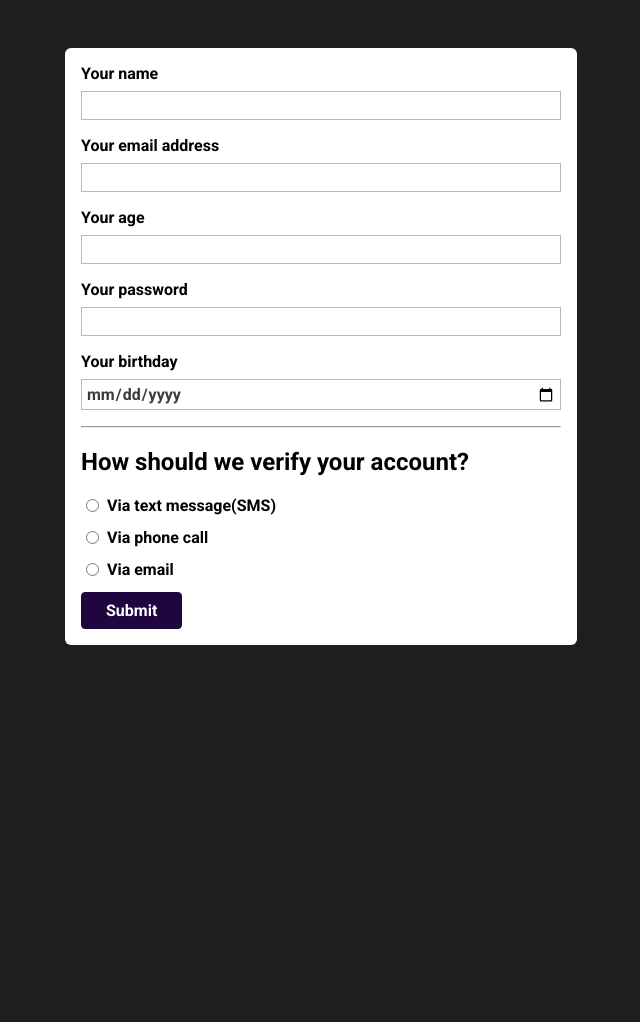
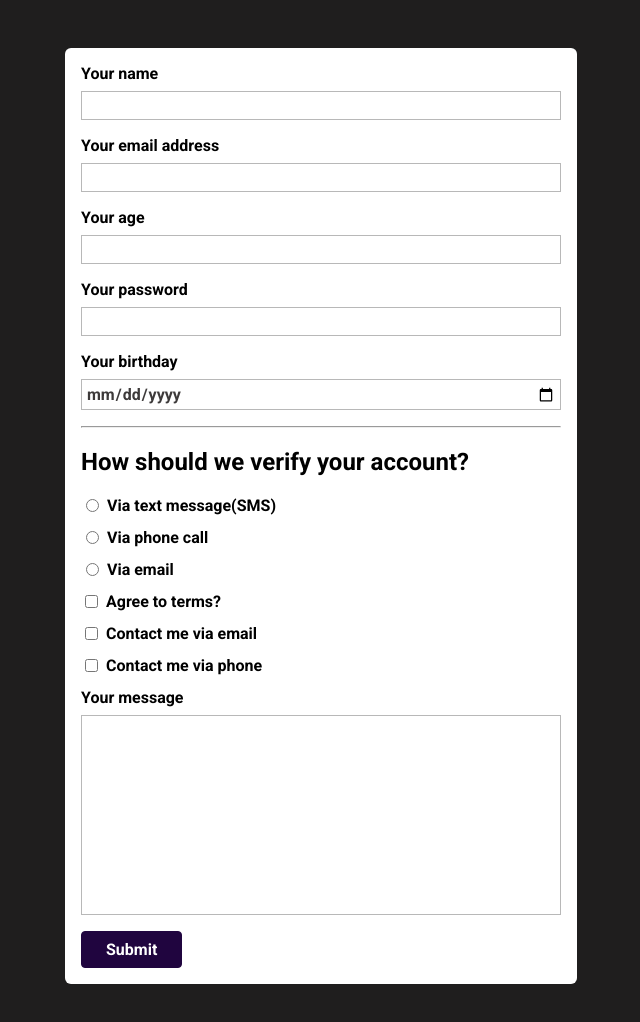
Before and after one commit to lifetime-days-of-code/simple_form, a plain HTML site: page index.html in a window 1280 px wide. Shown: the whole page, without its empty margins (319-959 px from the left). Before the commit the page ends 800 px from the top, so only its background shows below. Drawn offline with Linux system fonts and the light colour scheme.

Commit message:
feat: Add checkbox groups and text area

```diff
--- a/index.html
+++ b/index.html
@@ -52,6 +52,23 @@
       <input type="radio" name="verify" id="verify-email" value="email">
       <label for="verify-email">Via email</label>
     </div>
+    <!--! NOTE--2.3 Here the returned value is 'on' in case of the checkbox being checked or no value at all in case if its NOT.-->
+    <div class="form-control-inline">
+      <input type="checkbox" name="terms" id="agree-terms">
+      <label for="agree-terms">Agree to terms?</label>
+    </div>
+    <!--! NOTE--2.4 With type 'checkbox' when we gave two or more checkboxes the same name, We will be able to select multiple values, but they will be  grouped together when they are send to the server on submit. In case we are grouping two or more checkboxes we should give them a 'value' attribute with identifiers which we can extract on the server later on. We DON'T NEED to specify value if there is only one checkbox because it will return only on or no value at all.-->
+    <div class="form-control-inline">
+      <input type="checkbox" name="contact" id="contact-email" value="email">
+      <label for="contact-email">Contact me via email</label>
+    </div>
+    <div class="form-control-inline">
+      <input type="checkbox" name="contact" id="contact-phone" value="phone">
+      <label for="contact-phone">Contact me via phone</label>
+    </div>
+
+    <label for="usermessage">Your message</label>
+    <textarea name="user-message" id="usermessage" cols="30" rows="10"></textarea>
     <button>Submit</button>
   </form>
   <!--! NOTE--1.8 A difference between GET and POST request. For POST requests any data that is submitted will be part of the request itself. It's kind of a some metadata that's attached to it. For GET requests, the primary idea is not to submit data, and therefore its not encoded in the request, but instead its added to into the URL.By adding a question mark and then key value pairs, where the keys are the identifiers you chose on form elements and the values are the pieces of data that have been entered. And if you haver multiple form elements, these key value pair elements would be separated by '&'' '?key=value&key=value&key=value' -->
--- a/styles.css
+++ b/styles.css
@@ -16,7 +16,8 @@ label {
 }
 
 /* NOTE--1.1  Adding fixed width make sense for the input field*/
-input {
+input,
+textarea {
   width: 100%;
   display: block;
   margin-bottom: 1rem;
@@ -27,10 +28,16 @@ input {
   color: rgb(61, 58, 58);
 }
 
-input:focus {
+input:focus,
+textarea:focus {
   background-color: rgb(219, 190, 253);
   color: rgb(32, 5, 63);
   border-color: rgb(32, 5, 63);
+}
+
+textarea {
+  /*! NOTE: not in the tutorial I just hate resizing text areas :D  */
+  resize: none;
 }
 
 button {
```
